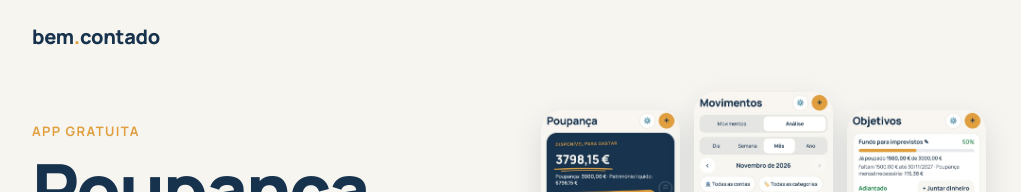
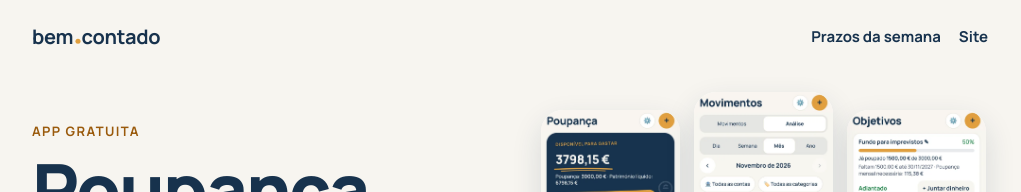
Before and after one commit to Pedrooruben1/contabilidade, a plain HTML site: page instalar/index.html in a window 1280 px wide. Shown: the top 192 px of the page, without its empty margins (130-1151 px from the left). Drawn offline with Linux system fonts and the light colour scheme.

Commit message:
Página de instalação: logótipo do site, ligações ao site e aos prazos, contraste do âmbar
Co-Authored-By: Claude Opus 5.5 <noreply@anthropic.com>
Claude-Session: https://claude.ai/code/session_01CtovKutCVt7F35VvmHsdsx

```diff
--- a/instalar/index.html
+++ b/instalar/index.html
@@ -17,17 +17,21 @@
 @font-face { font-family: Manrope; src: url(../fonts/manrope-latin-500-normal.woff2) format("woff2"); font-weight: 500; font-display: swap; }
 @font-face { font-family: Manrope; src: url(../fonts/manrope-latin-700-normal.woff2) format("woff2"); font-weight: 700; font-display: swap; }
 @font-face { font-family: Manrope; src: url(../fonts/manrope-latin-800-normal.woff2) format("woff2"); font-weight: 800; font-display: swap; }
-:root { --azul: #17324D; --creme: #F7F5F0; --ambar: #E09F3E; --texto: #17324D; --suave: #4b5d70; --linha: #e4e0d6; }
+/* --ambar nos pormenores; nas letras pequenas sobre fundo claro usa-se o âmbar escuro (contraste 5,0:1) */
+:root { --azul: #17324D; --creme: #F7F5F0; --ambar: #E09F3E; --ambar-letra: #9A5A0C; --texto: #17324D; --suave: #4b5d70; --linha: #e4e0d6; }
 * { box-sizing: border-box; }
 html, body { margin: 0; }
 body { font-family: Manrope, system-ui, sans-serif; font-weight: 500; color: var(--texto); background: var(--creme); line-height: 1.5; -webkit-text-size-adjust: 100%; }
 a { color: inherit; }
 .wrap { max-width: 1000px; margin: 0 auto; padding: 0 22px; }
-header.topo { padding: 22px 0; }
-.marca { font-weight: 800; font-size: 20px; letter-spacing: -.3px; text-decoration: none; }
-.marca span { color: var(--ambar); }
+header.topo { padding: 22px 0; display: flex; justify-content: space-between; align-items: center; gap: 12px 20px; flex-wrap: wrap; }
+.topo nav { display: flex; gap: 18px; font-weight: 700; font-size: 15px; }
+.topo nav a { text-decoration: none; }
+.topo nav a:hover { text-decoration: underline; text-decoration-color: var(--ambar); text-decoration-thickness: 3px; text-underline-offset: 6px; }
+.marca { font-weight: 700; font-size: 20px; letter-spacing: -.3px; text-decoration: none; white-space: nowrap; }
+.marca .ponto { display: inline-block; width: .3em; height: .3em; margin: 0 .05em 0 .07em; fill: var(--ambar); vertical-align: baseline; }
 .hero { display: grid; gap: 36px; align-items: center; padding: 18px 0 56px; }
-.etiqueta { display: inline-block; color: var(--ambar); font-weight: 700; font-size: 13px; letter-spacing: 1.4px; text-transform: uppercase; }
+.etiqueta { display: inline-block; color: var(--ambar-letra); font-weight: 700; font-size: 13px; letter-spacing: 1.4px; text-transform: uppercase; }
 h1 { font-weight: 800; font-size: clamp(44px, 9vw, 72px); line-height: 1.02; letter-spacing: -2px; margin: 10px 0 14px; }
 .sub { font-size: 19px; color: var(--suave); margin: 0 0 26px; max-width: 30em; }
 .botoes { display: flex; flex-wrap: wrap; gap: 12px; }
@@ -61,13 +65,16 @@ footer { padding: 28px 0 44px; border-top: 1px solid var(--linha); color: var(--
   :root { --creme: #0e1f31; --texto: #F7F5F0; --suave: #b9c3cd; --linha: #24384d; }
   .btn.principal { background: var(--ambar); color: #0e1f31; }
   .btn.secundario { border-color: #F7F5F0; }
+  .etiqueta { color: var(--ambar); }
   .cartao { background: #132a41; }
 }
 </style>
 </head>
 <body>
 <div class="wrap">
-  <header class="topo"><a class="marca" href="https://www.instagram.com/bem.contadopt/">bem<span>.</span>contado</a></header>
+  <header class="topo"><a class="marca" href="https://bemcontadopt.pt/" aria-label="bem.contado, site">bem<svg class="ponto" viewBox="0 0 10 10" aria-hidden="true"><circle cx="5" cy="5.4" r="4.2"/></svg>contado</a>
+    <nav aria-label="Ligações"><a href="https://bemcontadopt.pt/prazos/">Prazos da semana</a> <a href="https://bemcontadopt.pt/">Site</a></nav>
+  </header>
 
   <main>
     <div class="hero">
@@ -125,14 +132,14 @@ footer { padding: 28px 0 44px; border-top: 1px solid var(--linha); color: var(--
 
     <section aria-labelledby="t-priv">
       <h2 id="t-priv">Privacidade</h2>
-      <p class="nota">Os dados que registas nunca saem do telemóvel: não há servidor nem conta. Por isso, faz uma cópia de segurança de vez em quando (⚙️ Definições, Cópia de segurança). Esta página e a app contam, de forma anónima e sem cookies, as visitas e as instalações (contador GoatCounter), para sabermos quantas pessoas a usam.</p>
+      <p class="nota">Os dados que registas nunca saem do telemóvel: não há servidor nem conta. Por isso, faz uma cópia de segurança de vez em quando (⚙️ Definições, Cópia de segurança). Esta página e a app contam, de forma anónima e sem cookies, as visitas e as instalações, para sabermos quantas pessoas a usam.</p>
       <p class="nota">A Poupança é uma app pessoal e gratuita. Não é aconselhamento financeiro.</p>
     </section>
   </main>
 
   <footer>
-    <span><b>bem.contado</b></span>
-    <a href="https://www.instagram.com/bem.contadopt/">Instagram @bem.contadopt</a>
+    <a class="marca" href="https://bemcontadopt.pt/" aria-label="bem.contado, site">bem<svg class="ponto" viewBox="0 0 10 10" aria-hidden="true"><circle cx="5" cy="5.4" r="4.2"/></svg>contado</a>
+    <span><a href="https://bemcontadopt.pt/">Site</a> · <a href="https://bemcontadopt.pt/prazos/">Prazos da semana</a> · <a href="https://www.instagram.com/bem.contadopt/">Instagram @bem.contadopt</a></span>
   </footer>
 </div>
 <script src="contador.js"></script>
```
